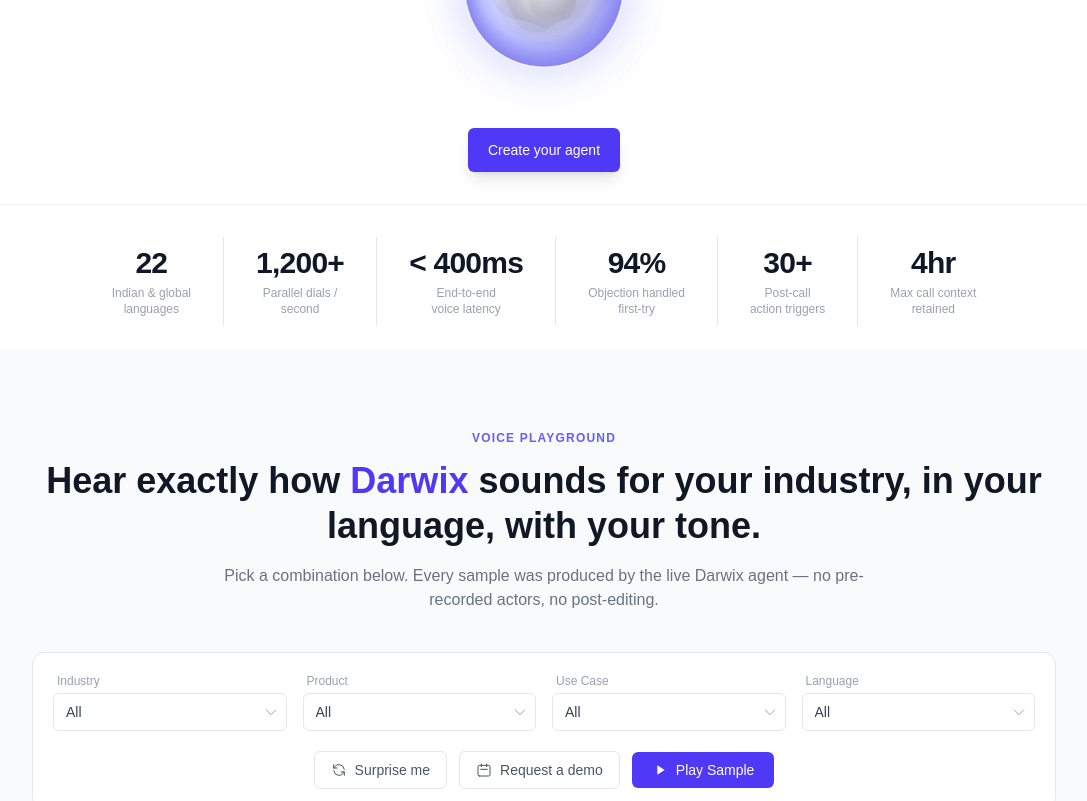
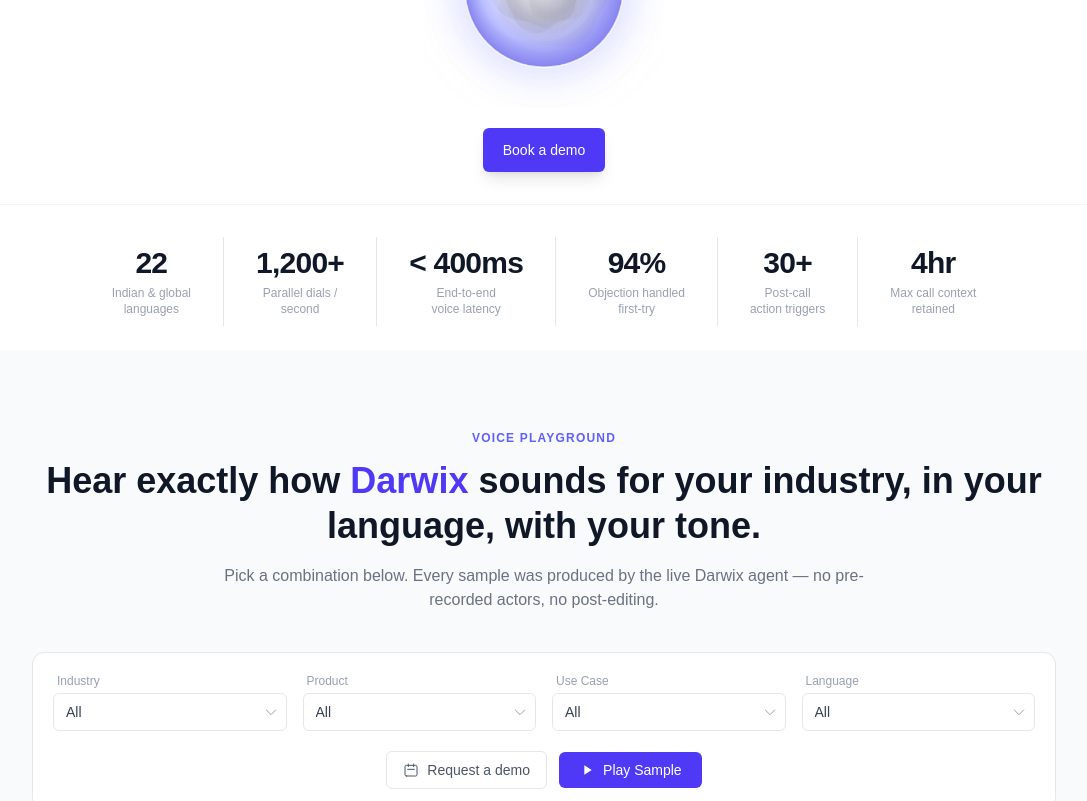
Before and after one commit to karanmittal-darwix/newd, a Next.js app: page / in a window 1280 px wide. Shown: the part 460-1261 px from the top of the page, without its empty margins (96-1183 px from the left). Built offline with nearby package versions, Linux system fonts and the light colour scheme.

Commit message:
Fix: Remove OnSurprise button

```diff
--- a/src/components/hero/Hero.tsx
+++ b/src/components/hero/Hero.tsx
@@ -32,7 +32,7 @@
 
         <div className="mt-5">
           <button className="bg-indigo-600 hover:bg-indigo-500 text-white text-sm px-5 py-3 rounded-md font-medium shadow-lg transition-all duration-200">
-            Create your agent
+            Book a demo
           </button>
        </div>
 
--- a/src/components/voice/Filters.tsx
+++ b/src/components/voice/Filters.tsx
@@ -11,7 +11,6 @@
 interface Props {
   filters: FilterState;
   onFilterChange: (key: keyof FilterState, value: string) => void;
-  onSurprise: () => void;
 }
 
 interface SelectProps {
@@ -53,7 +52,7 @@
   );
 }
 
-export default function Filters({ filters, onFilterChange, onSurprise }: Props) {
+export default function Filters({ filters, onFilterChange }: Props) {
   return (
     <div className="border border-gray-200 rounded-xl p-5 bg-white">
       <div className="flex flex-wrap gap-4">
@@ -84,15 +83,6 @@
       </div>
 
       <div className="flex items-center justify-center gap-3 mt-5">
-        <button
-          onClick={onSurprise}
-          className="flex items-center gap-2 border border-gray-200 rounded-md px-4 py-2 text-sm text-gray-600 hover:bg-gray-50 transition-colors"
-        >
-          <svg className="w-4 h-4" fill="none" viewBox="0 0 24 24" stroke="currentColor">
-            <path strokeLinecap="round" strokeLinejoin="round" strokeWidth={1.5} d="M4 4v5h.582m15.356 2A8.001 8.001 0 004.582 9m0 0H9m11 11v-5h-.581m0 0a8.003 8.003 0 01-15.357-2m15.357 2H15" />
-          </svg>
-          Surprise me
-        </button>
         <button className="flex items-center gap-2 border border-gray-200 rounded-md px-4 py-2 text-sm text-gray-600 hover:bg-gray-50 transition-colors">
           <svg className="w-4 h-4" fill="none" viewBox="0 0 24 24" stroke="currentColor">
             <path strokeLinecap="round" strokeLinejoin="round" strokeWidth={1.5} d="M8 7V3m8 4V3m-9 8h10M5 21h14a2 2 0 002-2V7a2 2 0 00-2-2H5a2 2 0 00-2 2v12a2 2 0 002 2z" />
--- a/src/components/voice/VoicePlayground.tsx
+++ b/src/components/voice/VoicePlayground.tsx
@@ -66,28 +66,6 @@
   );
 
 
-  const handleSurprise = useCallback(() => {
-    const pool =
-      filteredSamples.length > 0
-        ? filteredSamples
-        : AUDIO_SAMPLES;
-
-    const random =
-      pool[Math.floor(Math.random() * pool.length)];
-
-    setSelectedSample(random);
-
-    setTimeout(() => {
-      if (playerRef.current) {
-        window.scrollTo({
-          top: playerRef.current.offsetTop - 90,
-          behavior: "smooth",
-        });
-      }
-    }, 50);
-
-  }, [filteredSamples]);
-
 
   return (
     <section className="bg-gray-50 py-20 px-6">
@@ -123,7 +101,6 @@
           <Filters
             filters={filters}
             onFilterChange={handleFilterChange}
-            onSurprise={handleSurprise}
           />
         </div>
 
```
